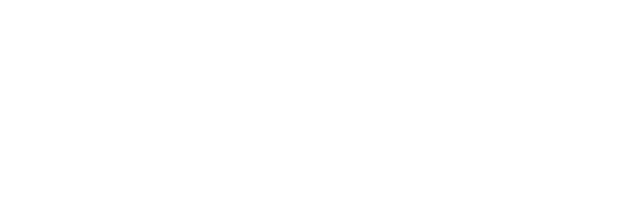
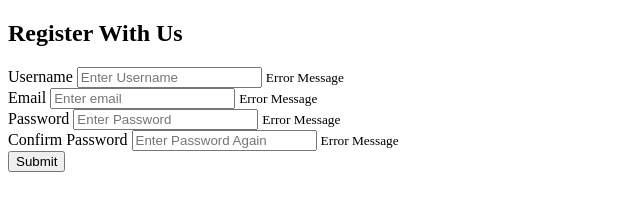
Before and after one commit to ritikkamboj/Form-Validator, a plain HTML site: page index.html in a window 1280 px wide. Shown: the whole page, without its empty margins (0-640 px from the left). Drawn offline with Linux system fonts and the light colour scheme.

Commit message:
completed the index.html

```diff
--- a/index.html
+++ b/index.html
@@ -7,6 +7,33 @@
     <title>Form Validator </title>
   </head>
   <body>
+    <div class="container">
+      <form id="form" class="form">
+        <h2>Register With Us</h2>
+       <div class="form-control">
+        <label for="username">Username</label>
+        <input type="text" id="username" placeholder="Enter Username">
+        <small>Error Message </small>
+       </div>
+       <div class="form-control">
+        <label for="email">Email</label>
+        <input type="text" id="email" placeholder="Enter email">
+        <small>Error Message </small>
+       </div>
+       <div class="form-control">
+        <label for="password">Password</label>
+        <input type="password" id="password" placeholder="Enter Password">
+        <small>Error Message </small>
+       </div>
+       <div class="form-control">
+        <label for="password2">Confirm Password</label>
+        <input type="password" id="password2" placeholder="Enter Password Again">
+        <small>Error Message </small>
+       </div>
+
+       <button type="submit">Submit</button>
+      </form>
+    </div>
 
 
 
```
